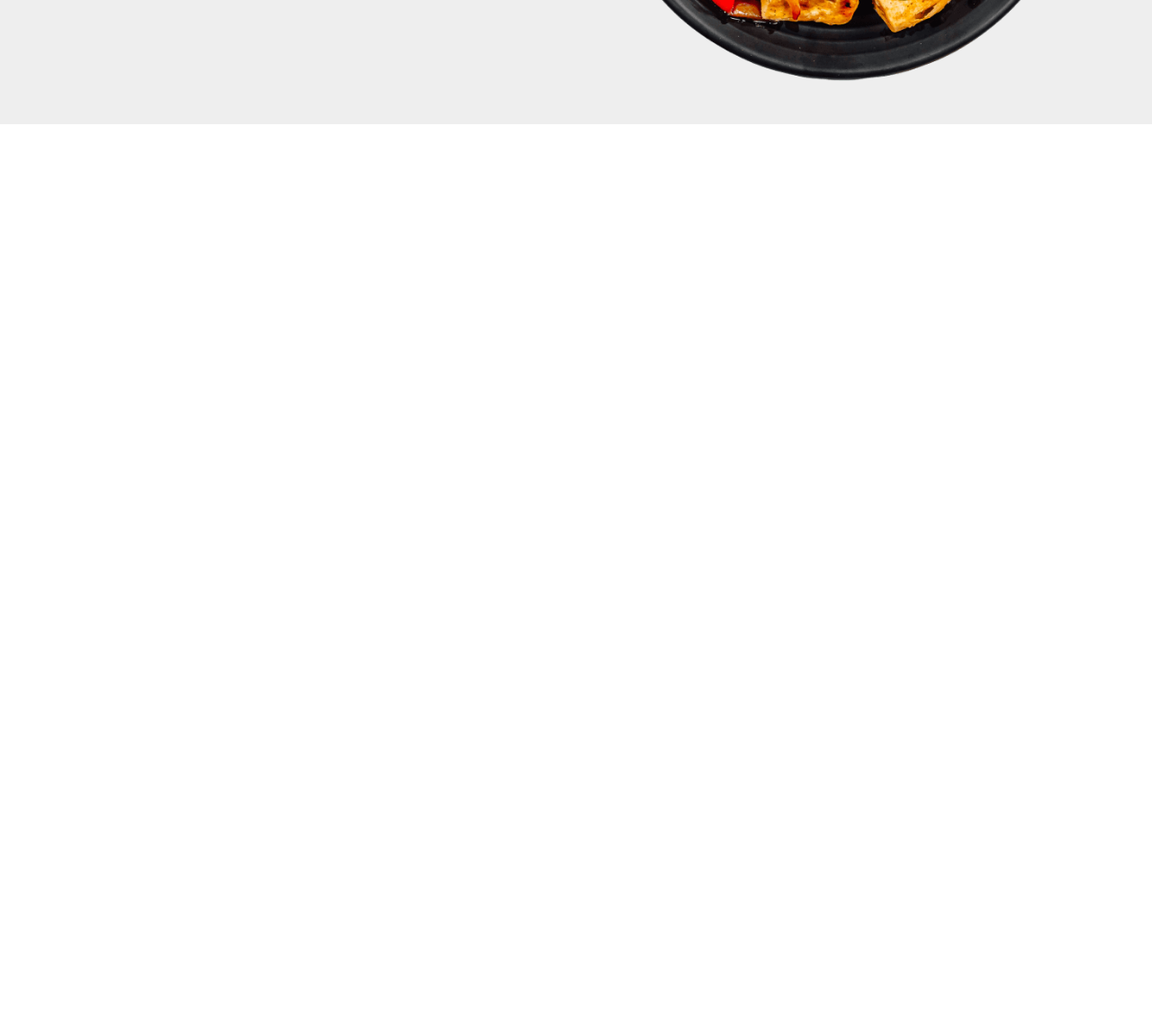
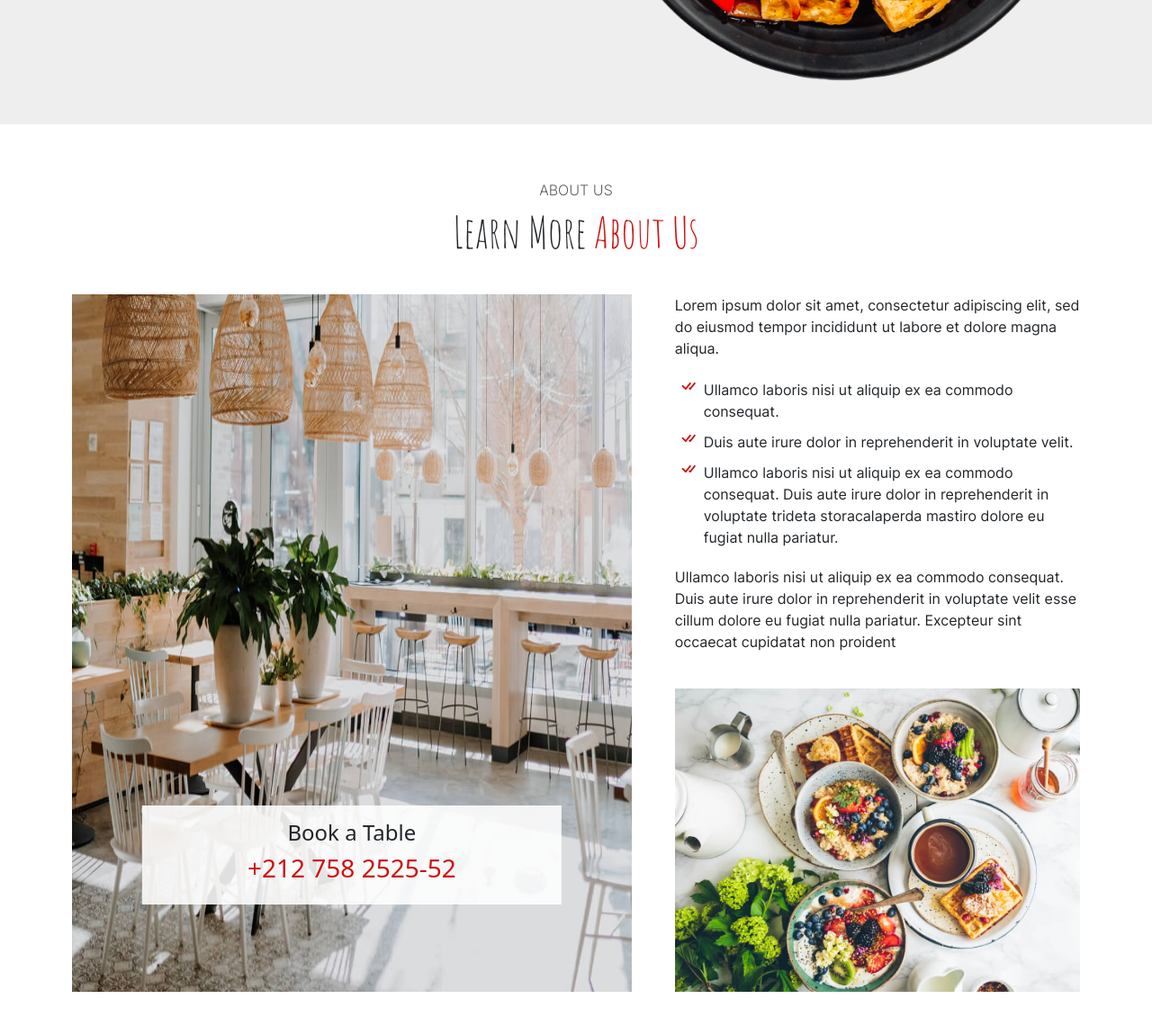
Before and after one commit to ie-orphane/final_project_dom_elyatime_ilyass, a website: page index.html in a window 1280 px wide. Shown: the part 560-1700 px from the top of the page at 90% size. Before the commit the page ends 800 px from the top, so only its background shows below. Drawn offline with nearby package versions, Linux system fonts and the light colour scheme.

Commit message:
about section done

```diff
--- a/index.html
+++ b/index.html
@@ -93,7 +93,8 @@
                 class="m-auto w-87.5 d-flex flex-column-reverse flex-lg-row align-items-center justify-content-between gap-lg-0 gap-10">
                 <div
                     class="w-lg-37.5 d-flex flex-column align-items-center align-items-lg-start text-center text-lg-start">
-                    <h1 class="font-secondary fw-bold w--50 fs-32px w-lg-75 fs-lg-64px">enjoy your healthy belicious food</h1>
+                    <h1 class="font-secondary fw-bold w--50 fs-32px w-lg-75 fs-lg-64px">enjoy your healthy belicious
+                        food</h1>
                     <p>Lorem ipsum dolor sit amet consectetur adipisicing elit. A enim repudiandae fuga. consectetur
                         adipisicing</p>
                     <div class="d-flex gap-2">
@@ -120,6 +121,50 @@
             </div>
         </section>
         <!--& hero section : end -->
+
+        <!--^ about section : start -->
+        <section id="about" class="py-16">
+            <div class="m-auto w-87.5 d-flex flex-column gap-8">
+                <div class="d-flex flex-column align-items-center">
+                    <h6 class="fw-light font-primary opacity-75">ABOUT US</h6>
+                    <h1 class="font-secondary fs-48px">Learn More <span class="text--red">About Us</span></h1>
+                </div>
+
+                <div class="d-flex flex-column flex-lg-row gap-12">
+                    <div class="w-lg-58 position-relative">
+                        <img class="w-100 h-100" src="./public/images/about.jpg" alt="about">
+                        <div class="position-absolute bg--light start-50 translate-middle-x bottom-12.5 text-center py-2 py-lg-4 w-75">
+                            <h4>Book a Table</h4>
+                            <h3 class="text--red">+212 758 2525-52</h3>
+                        </div>
+                    </div>
+
+                    <div class="w-lg-42 d-flex flex-column gap-6">
+                        <div class="d-flex flex-column gap-1 font-primary">
+                            <p>Lorem ipsum dolor sit amet, consectetur adipiscing elit, sed do eiusmod tempor incididunt ut labore et dolore magna aliqua.</p>
+                            <ul class="d-flex flex-column gap-2 style-double-check">
+                                <li>Ullamco laboris nisi ut aliquip ex ea commodo consequat.</li>
+                                <li>Duis aute irure dolor in reprehenderit in voluptate velit.</li>
+                                <li>Ullamco laboris nisi ut aliquip ex ea commodo consequat. Duis aute irure dolor in reprehenderit in voluptate trideta storacalaperda mastiro dolore eu fugiat nulla pariatur.</li>
+                            </ul>
+                            <p>Ullamco laboris nisi ut aliquip ex ea commodo consequat. Duis aute irure dolor in reprehenderit in voluptate velit esse cillum dolore eu fugiat nulla pariatur. Excepteur sint occaecat cupidatat non proident</p>
+                        </div>
+
+                        <div>
+                            <img class="w-100 h-100" src="./public/images/about-2.jpg" alt="about-2">
+                        </div>
+                    </div>
+                </div>
+            </div>
+        </section>
+        <!--^ about section : end -->
+
+        <!-- section : start -->
+        <section id="" class="py-12">
+            <div class="m-auto w-87.5">
+            </div>
+        </section>
+        <!-- section : end -->
     </main>
 
     <footer>
--- a/src/sass/_classes.sass
+++ b/src/sass/_classes.sass
@@ -3,13 +3,15 @@
 
 .fs-32px
     font-size: 32px
+.fs-48px
+    font-size: 48px
 
-.w--50
-    width: 50%
 .w-62\.5
     width: 62.5%
 .w-87\.5
     width: 87.5%
+.w--50
+    width: 50%
 .w--100
     width: 100%
 
@@ -20,9 +22,16 @@
 .place-items-center
     place-items: center
 
+.style-double-check
+    list-style-image: url('../images/double-check.svg')
+
 @media ( min-width: 1024px )
     .w-lg-37\.5
         width: 37.5%
+    .w-lg-42
+        width: 42%
+    .w-lg-58
+        width: 58%
     .w-lg-75
         width: 75% !important
     .w-lg-87\.5
--- a/src/sass/_variables.sass
+++ b/src/sass/_variables.sass
@@ -12,4 +12,4 @@ $spacers: (0: 0)
 @for $i from 1 through 20
     $spacers: map-merge($spacers, ($i: $i * $spacer))
 
-$position-values: ( 0: 0, 25: 25%, 50: 50%, 100: 100% )
+$position-values: ( 0: 0, 12\.5: 12.5%, 25: 25%, 50: 50%, 100: 100% )
```
Also changed, not shown: public/css/app.css, public/images/double-check.svg (added), public/images/team-shape.svg, 1 other file.
